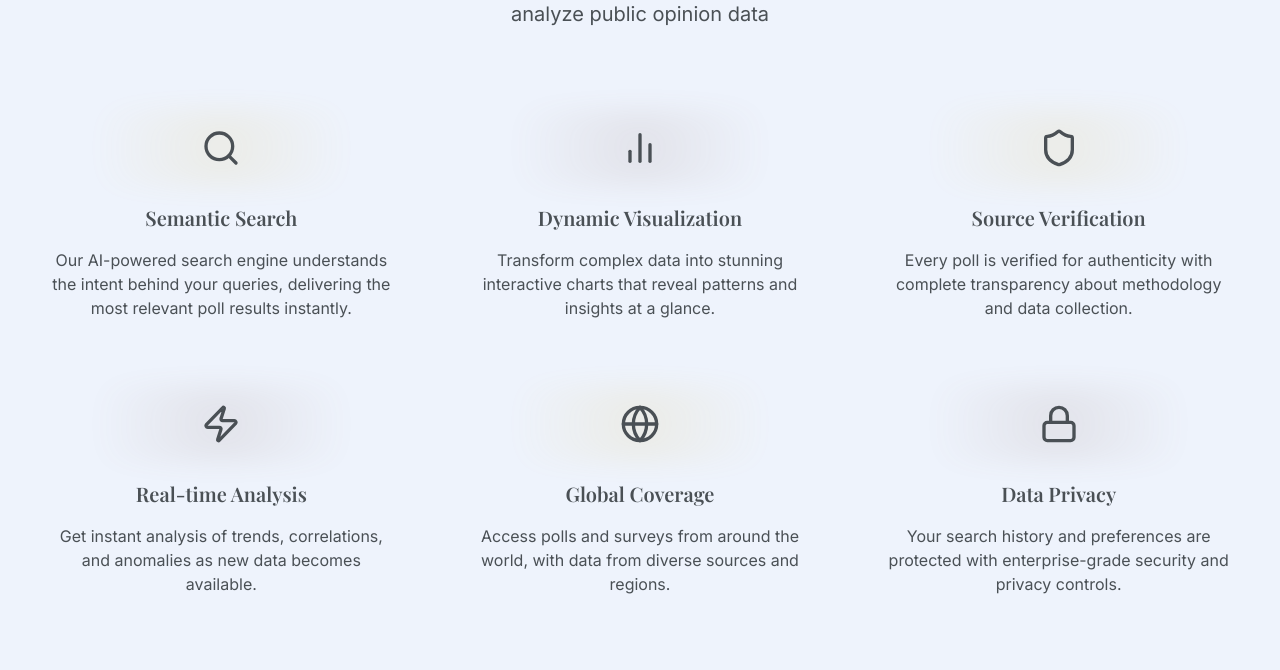
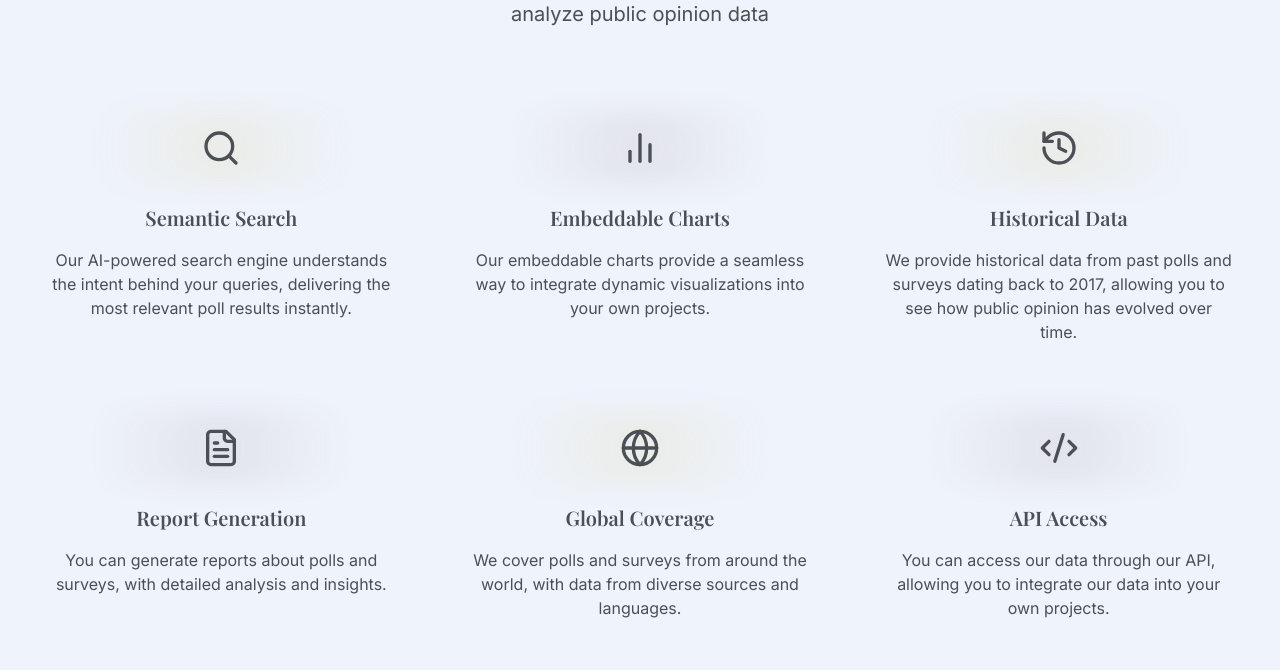
Before and after one commit to tugberkcapraz/pollfetchersite, a Next.js app: page / in a window 1280 px wide. Shown: the part 988-1658 px from the top of the page. Built offline with nearby package versions, Linux system fonts and the light colour scheme; no server answers; the database is empty.

Commit message:
Update FeaturesSection component: replace icons and titles, enhance descriptions for clarity, and introduce new features such as Historical Data and API Access.

```diff
--- a/components/features-section.tsx
+++ b/components/features-section.tsx
@@ -2,7 +2,7 @@
 
 import { useRef } from "react"
 import { motion, useInView } from "framer-motion"
-import { Search, BarChart2, Shield, Zap, Globe, Lock } from "lucide-react"
+import { Search, BarChart2, History, FileText, Globe, CodeXml } from "lucide-react"
 
 export function FeaturesSection() {
   const ref = useRef(null)
@@ -17,31 +17,31 @@ export function FeaturesSection() {
     },
     {
       icon: <BarChart2 className="w-10 h-10 text-elegant-accent1" />,
-      title: "Dynamic Visualization",
+      title: "Embeddable Charts",
       description:
-        "Transform complex data into stunning interactive charts that reveal patterns and insights at a glance.",
+        "Our embeddable charts provide a seamless way to integrate dynamic visualizations into your own projects.",
     },
     {
-      icon: <Shield className="w-10 h-10 text-elegant-accent2" />,
-      title: "Source Verification",
+      icon: <History className="w-10 h-10 text-elegant-accent2" />,
+      title: "Historical Data",
       description:
-        "Every poll is verified for authenticity with complete transparency about methodology and data collection.",
+        "We provide historical data from past polls and surveys dating back to 2017, allowing you to see how public opinion has evolved over time.",
     },
     {
-      icon: <Zap className="w-10 h-10 text-elegant-accent3" />,
-      title: "Real-time Analysis",
-      description: "Get instant analysis of trends, correlations, and anomalies as new data becomes available.",
+      icon: <FileText className="w-10 h-10 text-elegant-accent3" />,
+      title: "Report Generation",
+      description: "You can generate reports about polls and surveys, with detailed analysis and insights.",
     },
     {
       icon: <Globe className="w-10 h-10 text-elegant-gold-light" />,
       title: "Global Coverage",
-      description: "Access polls and surveys from around the world, with data from diverse sources and regions.",
+      description: "We cover polls and surveys from around the world, with data from diverse sources and languages.",
     },
     {
-      icon: <Lock className="w-10 h-10 text-elegant-gold-dark" />,
-      title: "Data Privacy",
+      icon: <CodeXml className="w-10 h-10 text-elegant-gold-dark" />,
+      title: "API Access",
       description:
-        "Your search history and preferences are protected with enterprise-grade security and privacy controls.",
+        "You can access our data through our API, allowing you to integrate our data into your own projects.",
     },
   ]
 
```
